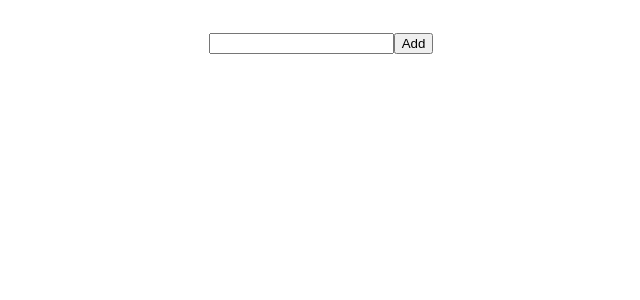
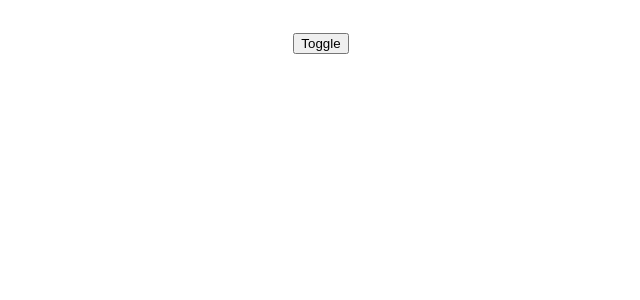
Before and after one commit to ncp204/react, a React (Create React App) app in the folder my_app/: page / in a window 1280 px wide. Shown: the top 300 px of the page, without its empty margins (319-959 px from the left). Built offline with nearby package versions, Linux system fonts and the light colour scheme.

Commit message:
tìm hiểu mounted và unmounted

```diff
--- a/my_app/src/App.js
+++ b/my_app/src/App.js
@@ -1,36 +1,15 @@
 import './App.css';
 import { useState } from 'react';
+import Content from './Content';
 
 function App() {
-  const [job, setJob] = useState('');
-  const [jobs, setJobs] = useState(() => {
-    const storageJobs = JSON.parse(localStorage.getItem('jobs'));
-    return storageJobs ?? [];
-  });
-
-  const handleSubmit = () => {
-    setJobs(prev => {
-      const newJobs = [...prev, job];
-
-      // save to localstorage
-      const jsonJob = JSON.stringify(newJobs);
-      localStorage.setItem('jobs', jsonJob)
-
-      return newJobs;
-    });
-    setJob('');
-  }
+  const [show, setShow] = useState(false);
 
   return (
     <div className="App">
       <div style={{ padding: 32 }}>
-        <input value={job} onChange={e => setJob(e.target.value)} />
-        <button onClick={handleSubmit}>Add</button>
-        <ul>
-          {jobs.map((job, index) => (
-            <li key={index}>{job}</li>
-          ))}
-        </ul>
+        <button onClick={() => setShow(!show)}>Toggle</button>
+        {show && <Content />}
       </div>
     </div>
   );
--- /dev/null
+++ b/my_app/src/Content.js
@@ -0,0 +1,11 @@
+import React from 'react'
+
+function Content() {
+    return (
+        <h1>
+            Xin chào thế giới
+        </h1>
+    )
+}
+
+export default Content;
```
